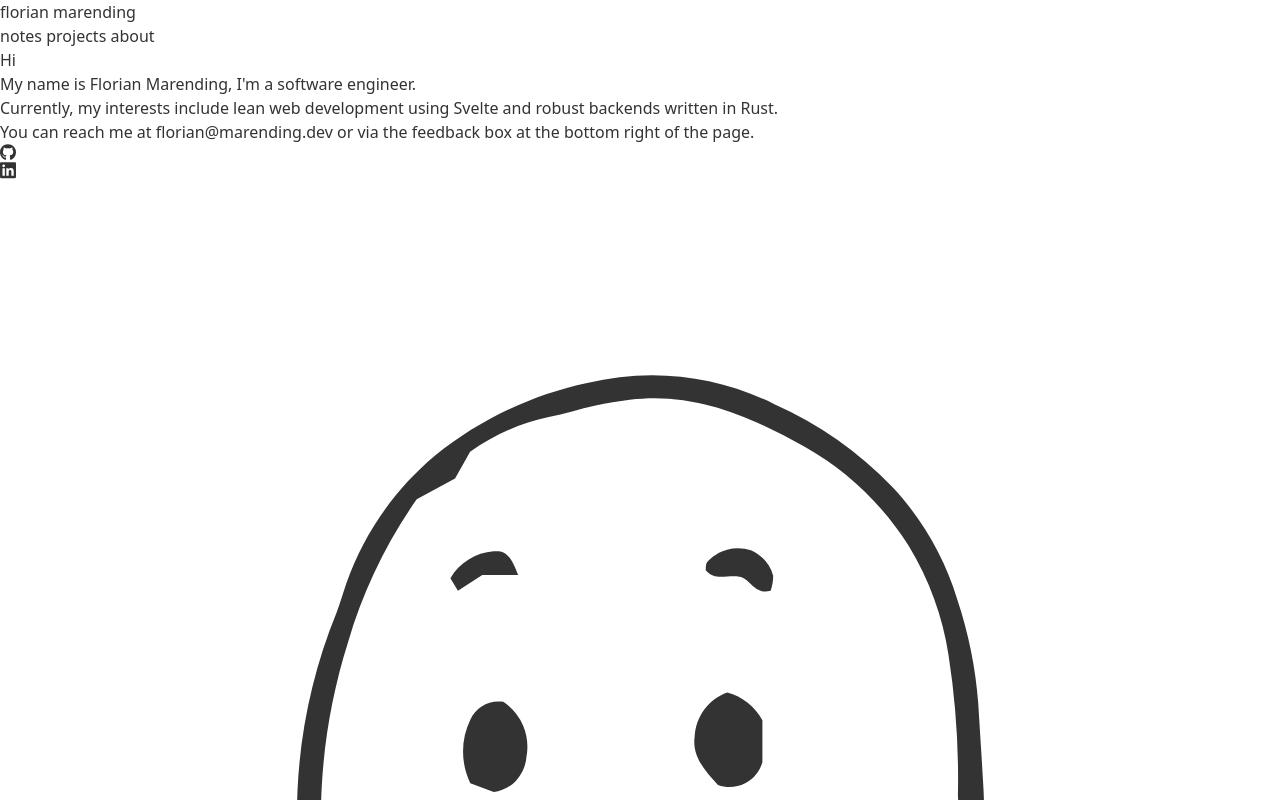
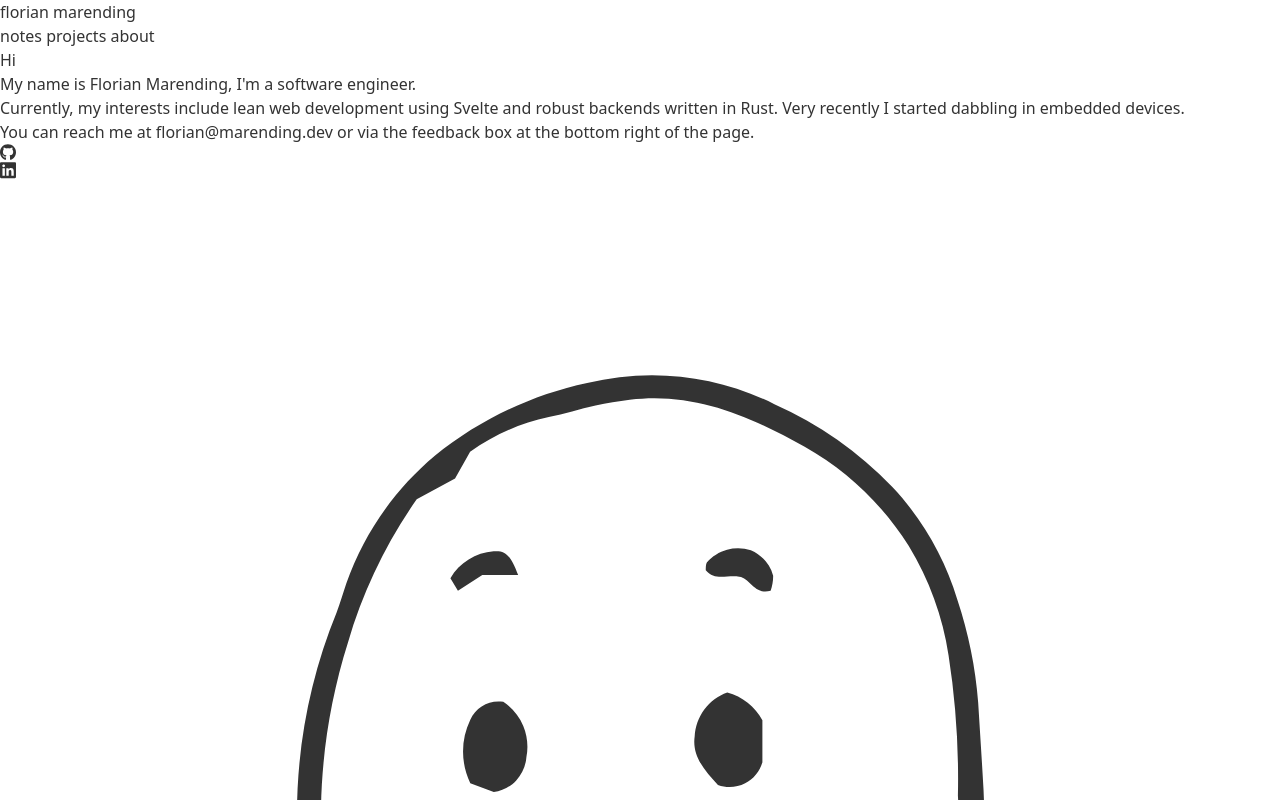
Before and after one commit to beingflo/marending.dev, a SvelteKit app: page /about in a window 1280 px wide. Shown: the top 800 px of the page. Built offline with nearby package versions, Linux system fonts and the light colour scheme.

Commit message:
Add embedded to interests

```diff
--- a/src/routes/about/+page.svelte
+++ b/src/routes/about/+page.svelte
@@ -10,7 +10,7 @@
 			<p>My name is Florian Marending, I'm a software engineer.</p>
 			<p>
 				Currently, my interests include lean web development using Svelte and robust backends
-				written in Rust.
+				written in Rust. Very recently I started dabbling in embedded devices.
 			</p>
 			<p class="pt-8">
 				You can reach me at
```
